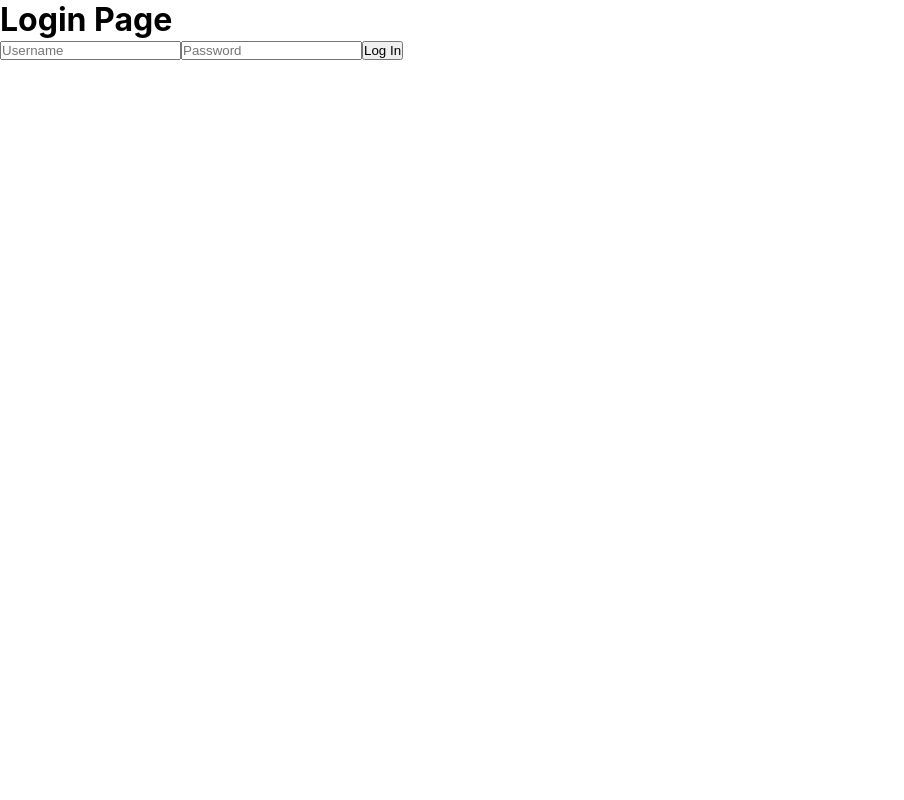
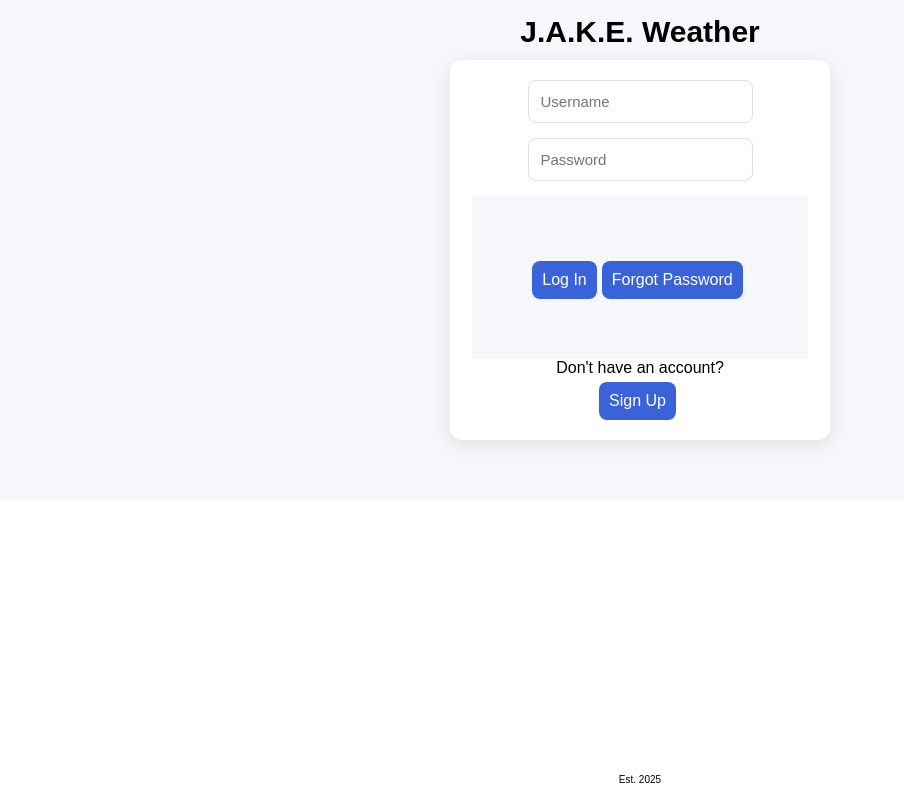
Before and after one commit to rysealex/jake-weather, a React (Create React App) app in the folder front/: page / in a window 1280 px wide. Shown: the whole page, without its empty margins (0-904 px from the left). Built offline with nearby package versions, Linux system fonts and the light colour scheme.

Commit message:
Finished log in and sign up pages

```diff
--- a/front/src/index.css
+++ b/front/src/index.css
@@ -514,3 +514,174 @@ body {
   background: transparent;
   z-index: 2; /* Ensure the button is clickable on top of the input */
 }
+
+/* Log In CSS*/
+/* Log In Header*/
+.log-in-header{
+  text-align: center;
+  color: #000000;
+  font-size: 30px;
+  margin-top: auto;
+  padding: 15px 0;
+  position: fixed;
+  top: 0;
+  width: 100%;
+}
+
+/* Log In Footer*/
+.log-in-footer{
+  text-align: center;
+  color: #000000;
+  font-size: 10px;
+  margin-top: auto;
+  padding: 15px 0;
+  position: fixed;
+  bottom: 0;
+  width: 100%;
+}
+
+/* Page Wrapper*/
+.log-in-wrapper {
+  display: flex;
+  justify-content: center;
+  align-items: center;
+  padding: 60px;
+  font-family: "Arial", sans-serif;
+  background: #f5f7fa;
+}
+
+/* Form Container*/
+.log-in-wrapper form{
+  background: #ffffff;
+  padding: 20px 20px;
+  border-radius: 12px;
+  box-shadow: 0px 4px 18px rgba(0, 0, 0, 0.1);
+  width: 100%;
+  max-width: 380px;
+  display: flex;
+  flex-direction: column;
+  justify-content: center;
+  align-items: center;
+}
+
+/* Inputs */
+.log-in-wrapper input {
+  margin-bottom: 15px;
+  padding: 12px 12px;
+  border: 1px solid #dcdfe6;
+  border-radius: 8px;
+  font-size: 15px;
+  transition: border-color 0.2s ease;
+  justify-content: center;
+  align-items: center;
+}
+
+.log-in-wrapper input:focus {
+  border-color: #7aa7ff;
+  outline: none;
+}
+
+/* Buttons */
+.log-in-wrapper button {
+  margin-top: 5px;
+  margin-right: 5px;
+  padding: 10px;
+  color: #ffffff;
+  border: none;
+  border-radius: 8px;
+  font-size: 16px;
+  align-items: center;
+}
+
+.log-in-button{
+  background-color: #3b63d9;
+}
+
+#loginButton {
+  background-color: #3b63d9;
+}
+
+#loginButton:hover {
+  background-color: #4267b2;
+}
+
+/* Responsive */
+@media (max-width: 480px) {
+  .log-in-wrapper form {
+    padding: 25px 30px;
+  }
+}
+
+/* Sign Up CSS*/
+/* Sign Up Header*/
+.sign-up-header{
+  text-align: center;
+  color: #000000;
+  font-size: 30px;
+  margin-top: auto;
+  padding: 15px 0;
+  position: fixed;
+  top: 0;
+  width: 100%;
+}
+
+/* Page Wrapper*/
+.sign-up-wrapper {
+  display: flex;
+  justify-content: center;
+  align-items: center;
+  padding: 60px;
+  font-family: "Arial", sans-serif;
+  background: #f5f7fa;
+}
+
+/* Form Container*/
+.sign-up-wrapper form{
+  background: #ffffff;
+  padding: 20px 20px;
+  border-radius: 12px;
+  box-shadow: 0px 4px 18px rgba(0, 0, 0, 0.1);
+  width: 100%;
+  max-width: 380px;
+  display: flex;
+  flex-direction: column;
+  justify-content: center;
+  align-items: center;
+}
+
+/* Inputs */
+.sign-up-wrapper input {
+  margin-bottom: 15px;
+  padding: 12px 12px;
+  border: 1px solid #dcdfe6;
+  border-radius: 8px;
+  font-size: 15px;
+  transition: border-color 0.2s ease;
+  justify-content: center;
+  align-items: center;
+}
+
+.sign-up-wrapper input:focus {
+  border-color: #7aa7ff;
+  outline: none;
+}
+
+/* Buttons */
+.sign-up-wrapper button {
+  margin-top: 5px;
+  margin-right: 5px;
+  padding: 10px;
+  color: #ffffff;
+  border: none;
+  border-radius: 8px;
+  font-size: 16px;
+  align-items: center;
+}
+
+#signupButton {
+  background-color: #3b63d9;
+}
+
+#signupButton:hover {
+  background-color: #4267b2;
+}
--- a/front/src/pages/login.jsx
+++ b/front/src/pages/login.jsx
@@ -110,16 +110,24 @@ function Login() {
 	};
 
 	return(
-		<div>
-			<h1>Login Page</h1>
-			<form onSubmit={handleSubmit}>
+		<div className="log-in-wrapper">
+			<h1 className="log-in-header">J.A.K.E. Weather</h1>
+			<form className="log-in-wrapper form" onSubmit={handleSubmit}>
 				<input type="text" placeholder="Username" value={username} onChange={(e) => setUsername(e.target.value)} required ref={usernameInputRef} />
 				{usernameError && <p>{usernameError}</p>}
 				<input type="password" placeholder="Password" value={password} onChange={(e) => setPassword(e.target.value)} required ref={passwordInputRef} />
 				{passwordError && <p>{passwordError}</p>}
 				{generalError && <p>{generalError}</p>}
-				<button type="submit">Log In</button>
+				<div className="log-in-wrapper button">
+					<button class="log-in-button" type="submit">Log In</button>
+					<button class="log-in-button" type="submit">Forgot Password</button>
+				</div>
+				<p>Don't have an account?</p>
+				<button id="loginButton" type="submit">Sign Up</button>
 			</form>
+			<footer className="log-in-footer">
+				<p>Est. 2025</p>
+			</footer>
 		</div>
 	);
 };
--- a/front/src/pages/signup.jsx
+++ b/front/src/pages/signup.jsx
@@ -180,14 +180,14 @@ function Signup() {
 	};
 
 	return(
-		<div>
-			<h1>Signup Page</h1>
-			<form onSubmit={handleSubmit}>
-				<input type="text" placeholder="Username" value={username} onChange={(e) => setUsername(e.target.value)} required ref={usernameInputRef}/>
-				{usernameError && <p>{usernameError}</p>}
+		<div className="sign-up-wrapper">
+			<h1 className="sign-up-header">Welcome to J.A.K.E. Weather!</h1>
+			<form className="sign-up-wrapper form" onSubmit={handleSubmit}>
 				<input type="text" placeholder="First Name" value={fname} onChange={(e) => setFname(e.target.value)} required />
 				<input type="text" placeholder="Last Name" value={lname} onChange={(e) => setLname(e.target.value)} required />
 				<input type="email" placeholder="Email" value={email} onChange={(e) => setEmail(e.target.value)} required />
+				<input type="text" placeholder="Username" value={username} onChange={(e) => setUsername(e.target.value)} required ref={usernameInputRef}/>
+				{usernameError && <p>{usernameError}</p>}
 				<input type="password" placeholder="Password" value={password} onChange={(e) => setPassword(e.target.value)} required ref={passwordInputRef}/>
 				{passwordError && <p>{passwordError}</p>}
 				<input type="text" placeholder="City" value={city} onChange={(e) => setCity(e.target.value)} required />
@@ -195,7 +195,7 @@ function Signup() {
 				<input type="text" placeholder="Zip" value={zip} onChange={(e) => setZip(e.target.value)} required ref={zipInputRef}/>
 				{generalError && <p>{generalError}</p>}
 				{successMessage && <p>{successMessage}</p>}
-				<button type="submit">Sign Up</button>
+				<button id="signupButton" type="submit">Sign Up</button>
 			</form>
 		</div>
 	);
```
Also changed, not shown: 1 other file (tests, documents, lock files or other folders).
